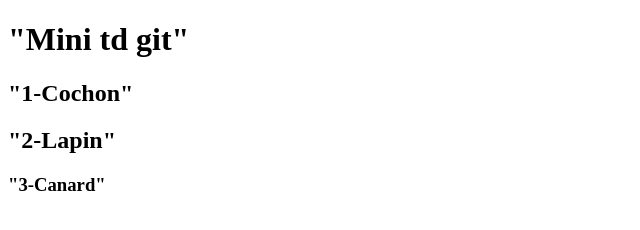
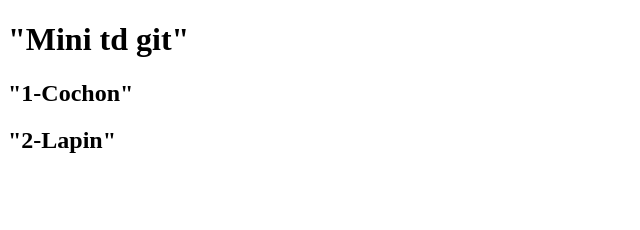
Before and after one commit to Octo1312/commitland, a plain HTML site: page index.html in a window 1280 px wide. Shown: the whole page, without its empty margins (0-640 px from the left). Drawn offline with Linux system fonts and the light colour scheme.

```diff
--- a/index.html
+++ b/index.html
@@ -10,6 +10,5 @@
     <h1>"Mini td git"</h1>
     <h2>"1-Cochon"</h2>
     <h2>"2-Lapin"</h2>
-    <h3>"3-Canard"</h3>
 </body>
 </html>
```
